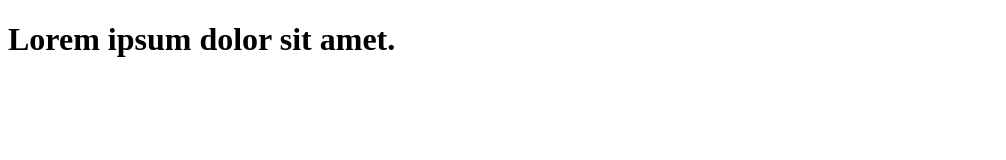
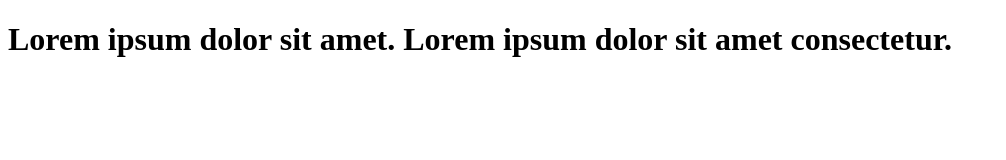
Before and after one commit to Mimoso99/learn-git, a plain HTML site: page index.html in a window 1280 px wide. Shown: the whole page, without its empty margins (0-1006 px from the left). Drawn offline with Linux system fonts and the light colour scheme.

Commit message:
add paragraph to code

```diff
--- a/index.html
+++ b/index.html
@@ -8,6 +8,7 @@
 <body>
     <h1>
         Lorem ipsum dolor sit amet.
+        Lorem ipsum dolor sit amet consectetur.
     </h1>
 </body>
 </html>
```
